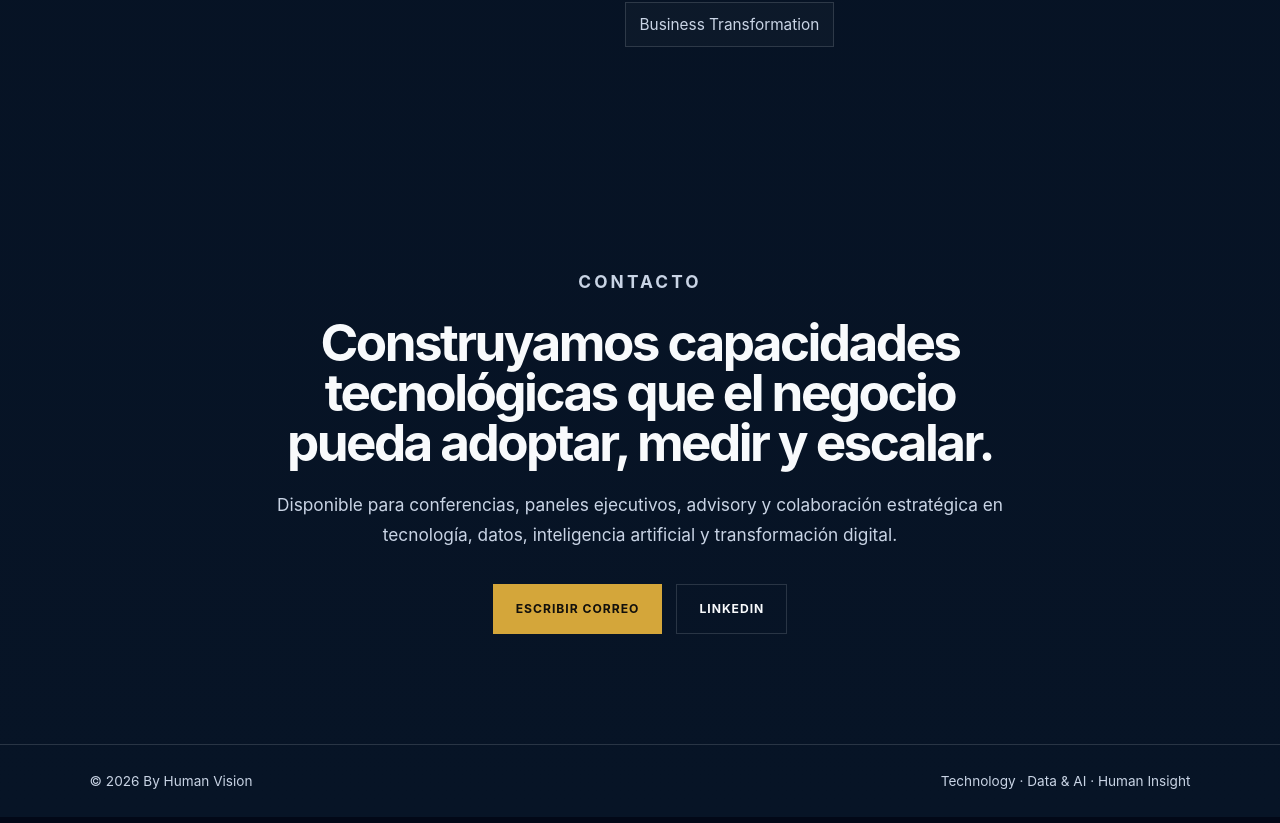
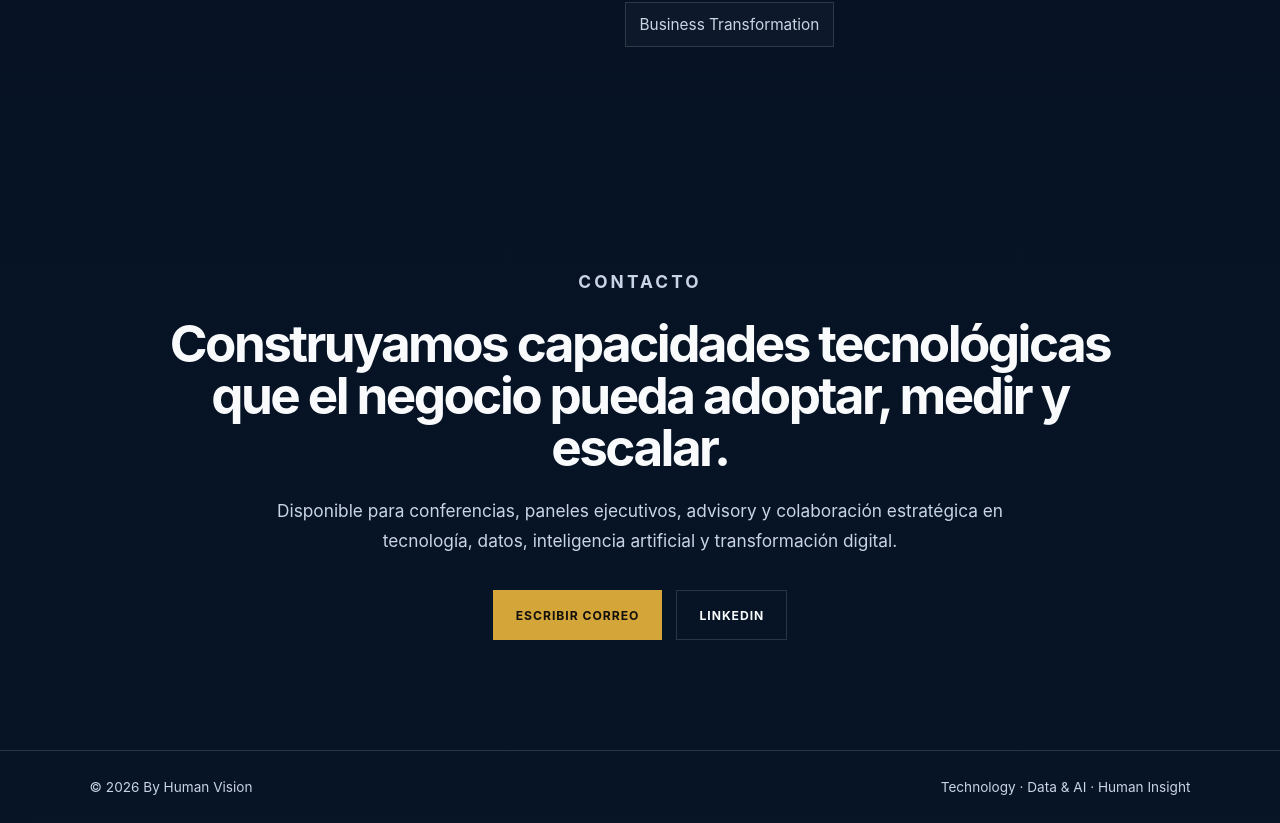
Before and after one commit to israelpg80/by-human-vision, a React (Vite) app: page / in a window 1280 px wide. Shown: the part 6386-7209 px from the top of the page. Built offline with nearby package versions, Linux system fonts and the light colour scheme.

Commit message:
Refine website layout and visual alignment

```diff
--- a/src/App.css
+++ b/src/App.css
@@ -509,13 +509,16 @@ h3 {
 /* CONTACT */
 .contact-section {
   text-align: center;
-  max-width: 940px;
+  max-width: 1200px;
   margin: 0 auto;
 }
 
 .contact-section h2 {
+  max-width: 1200px;
   margin-left: auto;
   margin-right: auto;
+  font-size: clamp(2.4rem, 4vw, 4.4rem);
+  line-height: 1.02;
 }
 
 .contact-section p {
```
